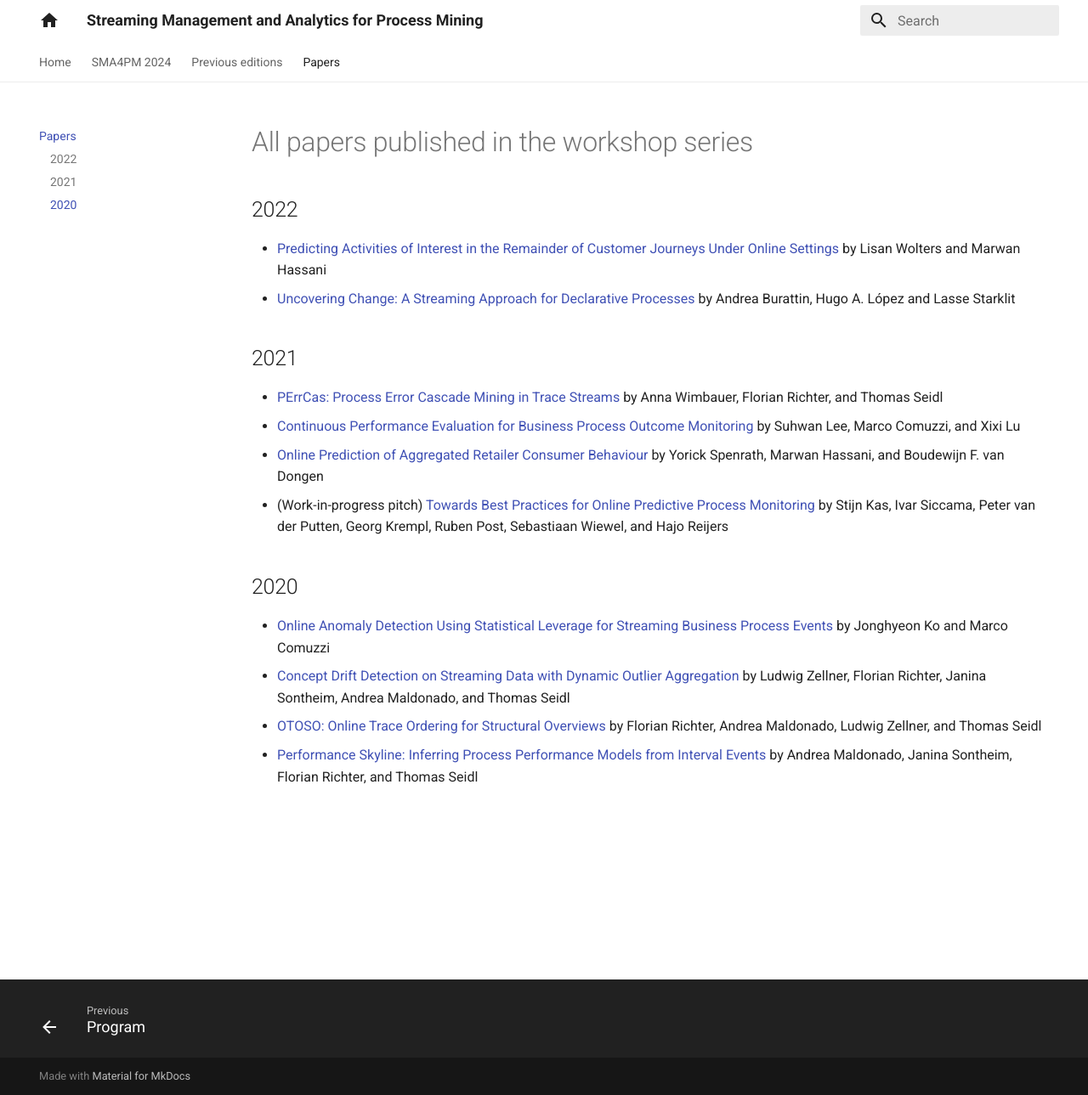
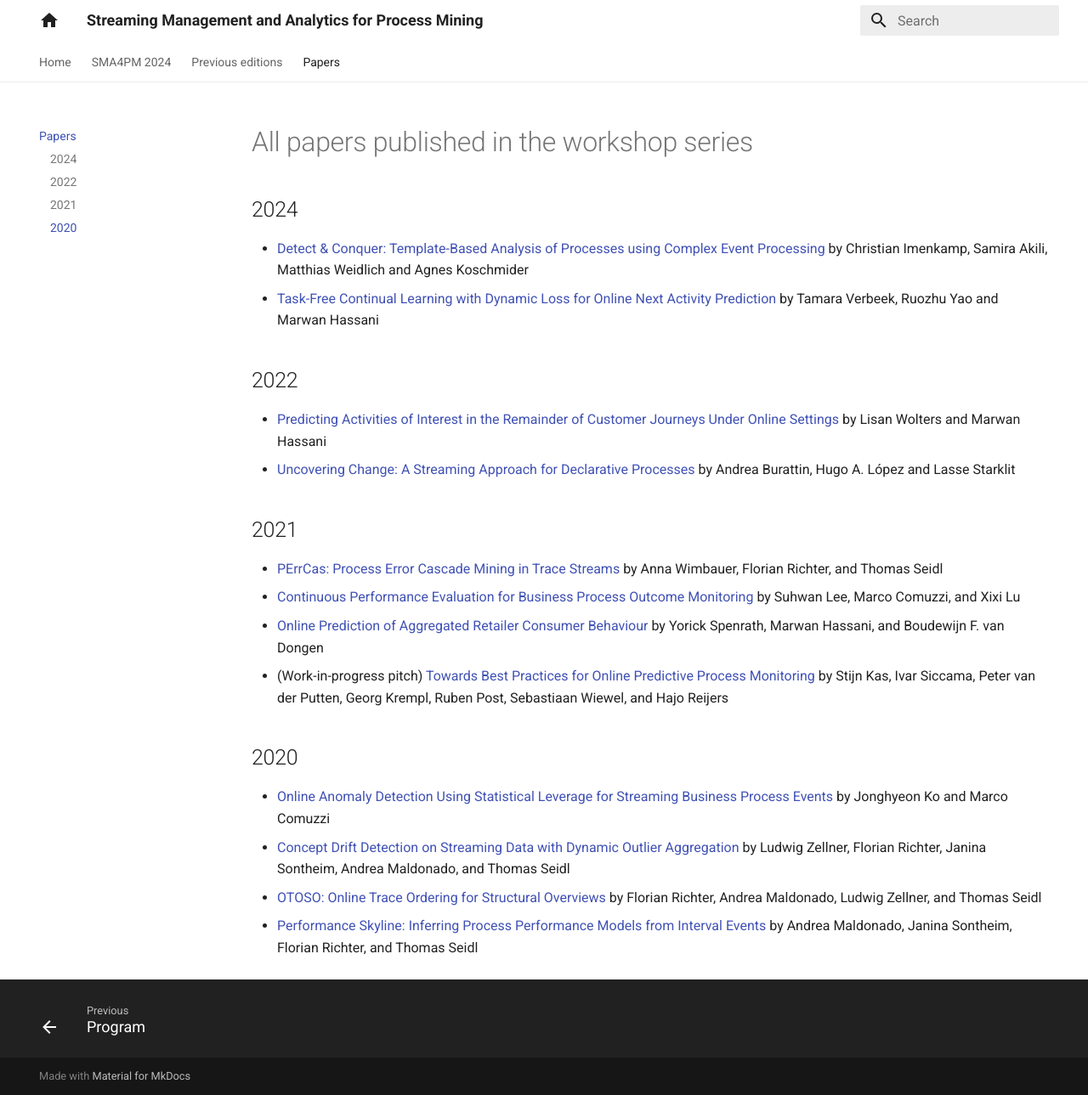
Before and after one commit to sma4pm/sma4pm.github.io, an MkDocs documentation site: the page built from docs/papers.md, in a window 1280 px wide and 1289 px high. Shown: the whole window at 85% size. Built offline with MkDocs 1.6.1 and Material for MkDocs 9.7.7, drawn with Linux system fonts in a browser that asks for light colours.

Commit message:
Update papers.md

```diff
--- a/docs/papers.md
+++ b/docs/papers.md
@@ -1,4 +1,9 @@
 # All papers published in the workshop series
+
+## 2024
+* [Detect & Conquer: Template-Based Analysis of Processes using Complex Event Processing](../papers/2024-2.pdf) by Christian Imenkamp, Samira Akili, Matthias Weidlich and Agnes Koschmider
+* [Task-Free Continual Learning with Dynamic Loss for Online Next Activity Prediction](../papers/2024-2.pdf) by Tamara Verbeek, Ruozhu Yao and Marwan Hassani
+
 
 ## 2022
 
```
